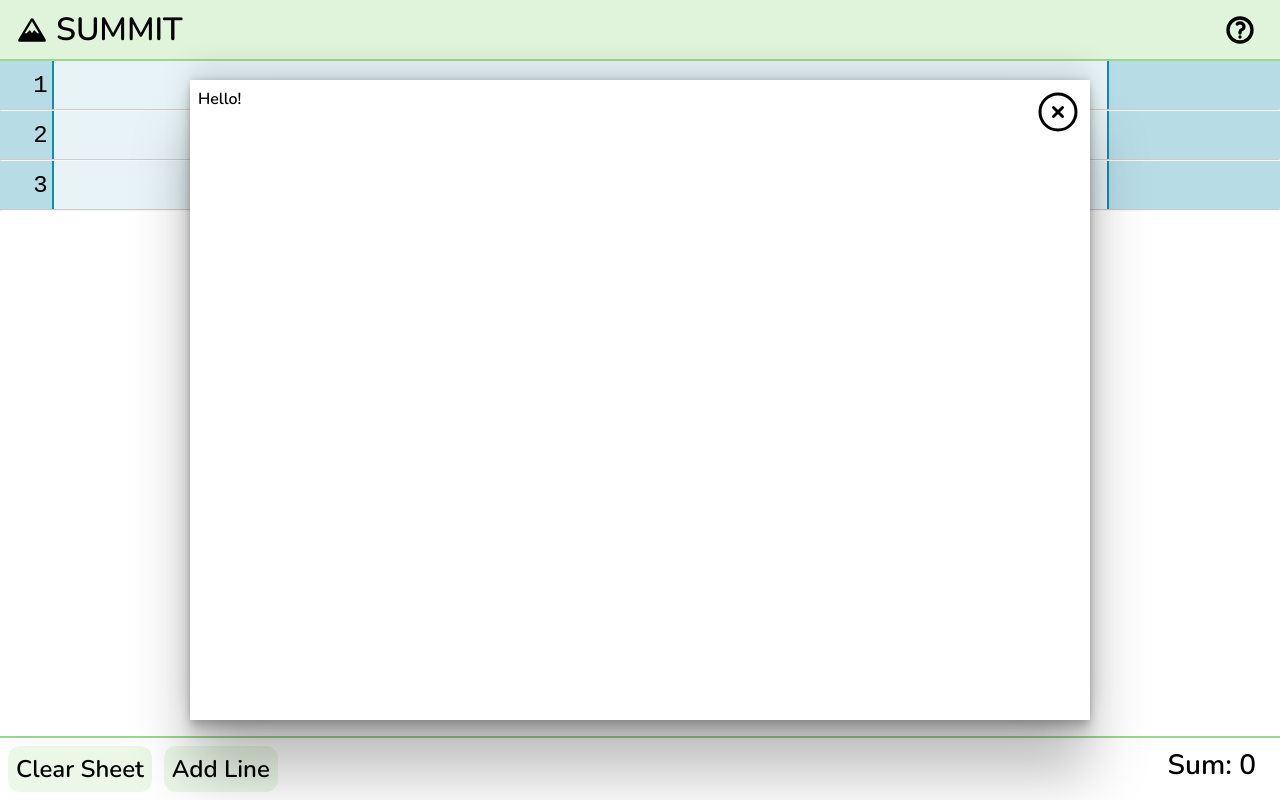
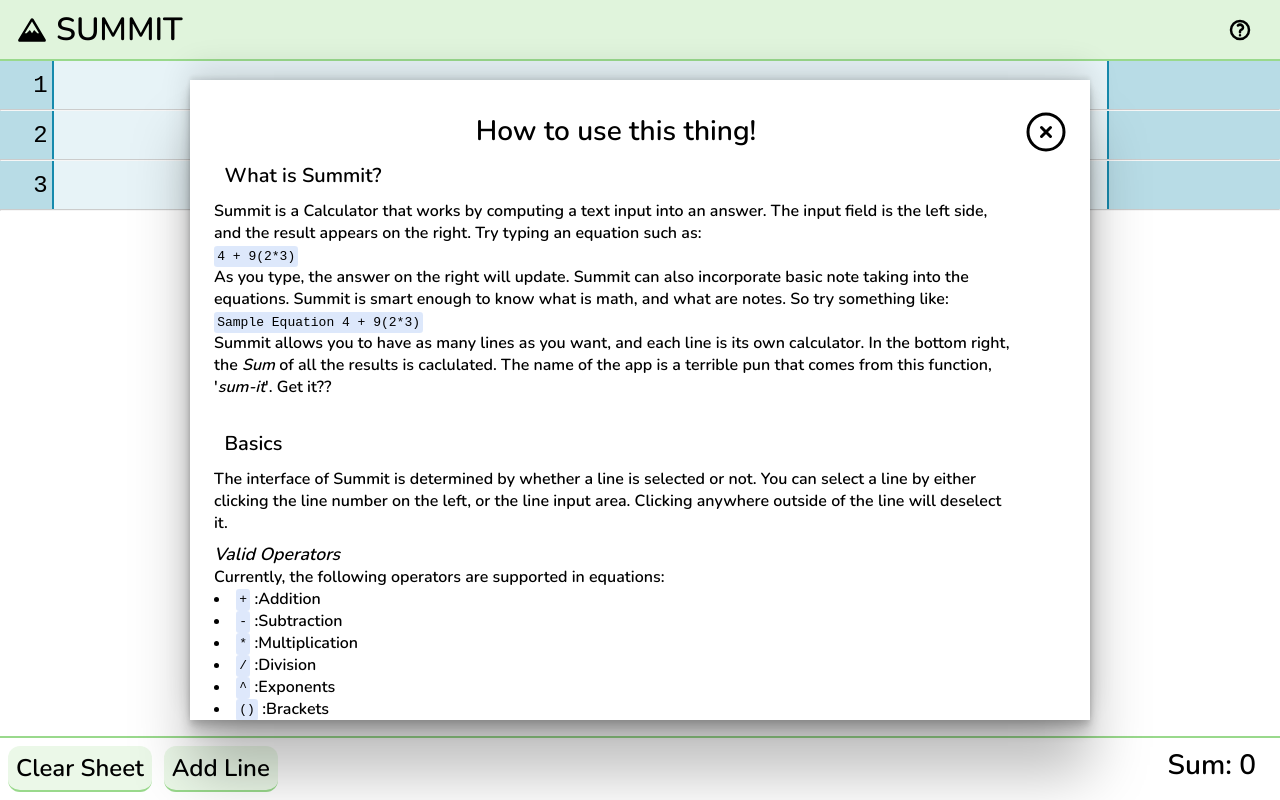
Before and after one commit to chartley1988/chartleys-calculator, a React (Vite) app: page / in a window 1280 px wide. Both pictures are taken after a click on the button 1240 px from the left and 29 px from the top of the page. Built offline with nearby package versions, Linux system fonts and the light colour scheme.

Commit message:
Added content to Help File

```diff
--- a/src/components/HelpWindow.jsx
+++ b/src/components/HelpWindow.jsx
@@ -1,7 +1,6 @@
 import '../css/help-file.css';
 import { useEffect, useRef } from 'react';
 import useOnClickOutside from '../custom_hooks/UseOnClickOutside';
-
 
 function HelpWindow(props) {
 	const { closeHelp, helpOpen } = props;
@@ -14,10 +13,13 @@ function HelpWindow(props) {
 	return (
 		<div id='help-file' className={helpOpen ? 'fade-in' : 'fade-out'}>
 			<div ref={ref}>
-				<button id='close-help' onClick={(event)=>{
-                    event.stopPropagation();
-                    closeHelp()
-                }}>
+				<button
+					id='close-help'
+					onClick={(event) => {
+						event.stopPropagation();
+						closeHelp();
+					}}
+				>
 					<svg
 						xmlns='http://www.w3.org/2000/svg'
 						fill='none'
@@ -33,7 +35,137 @@ function HelpWindow(props) {
 						/>
 					</svg>
 				</button>
-				<p>Hello!</p>
+				<h2>How to use this thing!</h2>
+				<div id='help-content'>
+					<section>
+						<h3>What is Summit?</h3>
+						<p>
+							Summit is a Calculator that works by computing a
+							text input into an answer. The input field is the
+							left side, and the result appears on the right. Try
+							typing an equation such as:
+							<br />
+							<code>4 + 9(2*3)</code>
+							<br />
+							As you type, the answer on the right will update.
+							Summit can also incorporate basic note taking into
+							the equations. Summit is smart enough to know what
+							is math, and what are notes. So try something like:
+							<br />
+							<code> Sample Equation 4 + 9(2*3)</code>
+							<br />
+							Summit allows you to have as many lines as you want,
+							and each line is its own calculator. In the bottom
+							right, the <em>Sum</em> of all the results is
+							caclulated. The name of the app is a terrible pun
+							that comes from this function, '<i>sum-it</i>'. Get
+							it??
+						</p>
+					</section>
+
+					<br />
+
+					<section>
+						<h3>Basics</h3>
+						<p>
+							The interface of Summit is determined by whether a
+							line is selected or not. You can select a line by
+							either clicking the line number on the left, or the
+							line input area. Clicking anywhere outside of the
+							line will deselect it.
+						</p>
+
+						<h4>Valid Operators</h4>
+						<p>
+							Currently, the following operators are supported in
+							equations:
+							<ul className='help-list'>
+								<li>
+									<code>+</code> :Addition
+								</li>
+                                <li>
+									<code>-</code> :Subtraction
+								</li>
+                                <li>
+									<code>*</code> :Multiplication
+								</li>
+                                <li>
+									<code>/</code> :Division
+								</li>
+                                <li>
+									<code>^</code> :Exponents
+								</li>
+                                <li>
+									<code>()</code> :Brackets
+								</li>
+							</ul>
+						</p>
+
+						<h4>Adding Lines</h4>
+						<p>
+							If no line is selected, you'll see a button that
+							says 'Add Line', or on mobile it will simply be a
+							'+'. Click this to add as many lines as you like.
+							New lines are added to the bottom.
+						</p>
+
+						<h4>Clearing the Sheet</h4>
+						<p>
+							If no line is selected, a button labeled 'Clear
+							Sheet' or 'Clr' on mobile will clear the entire
+							sheet. Careful! This will erase <em>all lines</em>.
+						</p>
+
+						<h4>Re-ordering Lines</h4>
+						<p>
+							If a line is selected, there will be an up and down
+							arrow in the control bar below. These controls will
+							move a line up or down. Note that you will have to
+							correct any line references yourself if you move any
+							lines with line references.
+						</p>
+					</section>
+
+					<br />
+
+					<section>
+						<h3>Line References</h3>
+						<p>
+							A line reference is a pointer to the result of a
+							different line. For example, Line2 could take the
+							result of Line1 and add a number to it. Updating the
+							first line will then update the answer to any line
+							that references it. This is very handy for chaining
+							equations! Be careful not to have two lines
+							reference each other though, this causes an infinite
+							loop in the math, and result in an incorrect answer.
+						</p>
+
+						<p>
+							There are two ways to reference a line. The first is
+							manually typing it, this is done through the syntax
+							of:
+							<code>Line#</code>
+							It must be typed exactly like that, with the first
+							letter capitalized. Example would be 'Line2', would
+							point to the result of the Second line.
+						</p>
+
+						<p>
+							The second way to reference a line is while you have
+							a cursor in an input field, click the result of any
+							line. It will then automatically add the reference
+							to the field.
+						</p>
+
+                        <br />
+
+                        <button onClick={(event)=>{
+                            event.stopPropagation();
+                            closeHelp();
+                        }}> ~That's it! Give it a try~ </button>
+					</section>
+				</div>
 			</div>
 		</div>
 	);
--- a/src/css/footer.css
+++ b/src/css/footer.css
@@ -24,6 +24,7 @@ footer {
     background-color: rgb(var(--accent), 0.2);
     padding: 0.25rem 0.5rem 0.25rem 0.5rem;
     border: none;
+    border-bottom: rgb(var(--accent)) solid 2px;
     border-radius: 0.75rem;
 }
 
--- a/src/css/help-file.css
+++ b/src/css/help-file.css
@@ -10,16 +10,15 @@
 
     width: 100%;
     height: 100%;
-
-    pointer-events: none;
 }
 
 #help-file > div {
-    padding: 0.5rem;
+    padding: 1.5rem;
 
     background-color: rgb(255, 255, 255);
     width: 100%;
     height: 100%;
+    overflow-y: scroll;
 
     display: grid;
     grid-template-rows: 3rem 1fr;
--- a/src/css/main.css
+++ b/src/css/main.css
@@ -2,6 +2,8 @@
     --accent: 153, 217, 140;
     --accent-2: 22, 138, 173;
     --font: black;
+    font-family: 'Nunito', sans-serif;
+    color: var(--font);
 }
 
 body {
@@ -15,8 +17,53 @@ body {
     box-sizing: border-box;
 }
 
+h2 {
+    padding: 0.5rem;
+    font-size: 1.75rem;
+    text-align: center;
+}
+
+h3 {
+    padding: 0.65rem;
+    font-size: 1.25rem;
+    text-align: left;
+}
+
+h4 {
+    font-size: 1.1rem;
+    font-style: italic;
+    margin-top: 0.5rem;
+}
+
 p {
     font-family: 'Nunito', sans-serif;
+    color: var(--font);
+}
+
+ul.help-list {
+    list-style-position: inside;
+}
+
+code {
+    padding: 0.2rem;
+    margin: 0.3rem 0 0.3rem 0;
+    background-color: rgba(100, 148, 237, 0.216);
+    width: max-content;
+    border-radius: 0.2rem;
+}
+
+button {
+    font-size: 1.2rem;
+    padding: 0.25rem;
+    color: var(--font);
+    background-color: rgb(var(--accent-2), 0.3);
+    border: none;
+    border-bottom: rgb(var(--accent-2)) solid 2px;
+    border-radius: 0.35rem;
+}
+
+button:hover {
+    background-color: rgb(var(--accent-2), 0.5);
 }
 
 
@@ -39,13 +86,14 @@ p {
 
 .fade-in {
     opacity: 1;
-    transition: opacity 0.3s ease;
-    pointer-events: none;
+    transform: scaleY(1);
+    transition: all 0.3s ease;
 }
 
 .fade-out {
     opacity: 0;
-    transition: opacity 0.3s ease;
+    transform: scaleY(0);
+    transition: all 0.3s ease;
     pointer-events: none;
 }
 
@@ -68,6 +116,19 @@ p {
     .desktop {
         display: none;
     }
+
+    .fade-in {
+        opacity: 1;
+        transform: scaleY(1);
+        transition: all 0.3s ease;
+    }
+
+    .fade-out {
+        opacity: 0;
+        transform: scaleY(1);
+        transition: all 0.3s ease;
+        pointer-events: none;
+    }
 }
 
 @media (prefers-color-scheme: dark) {
```
